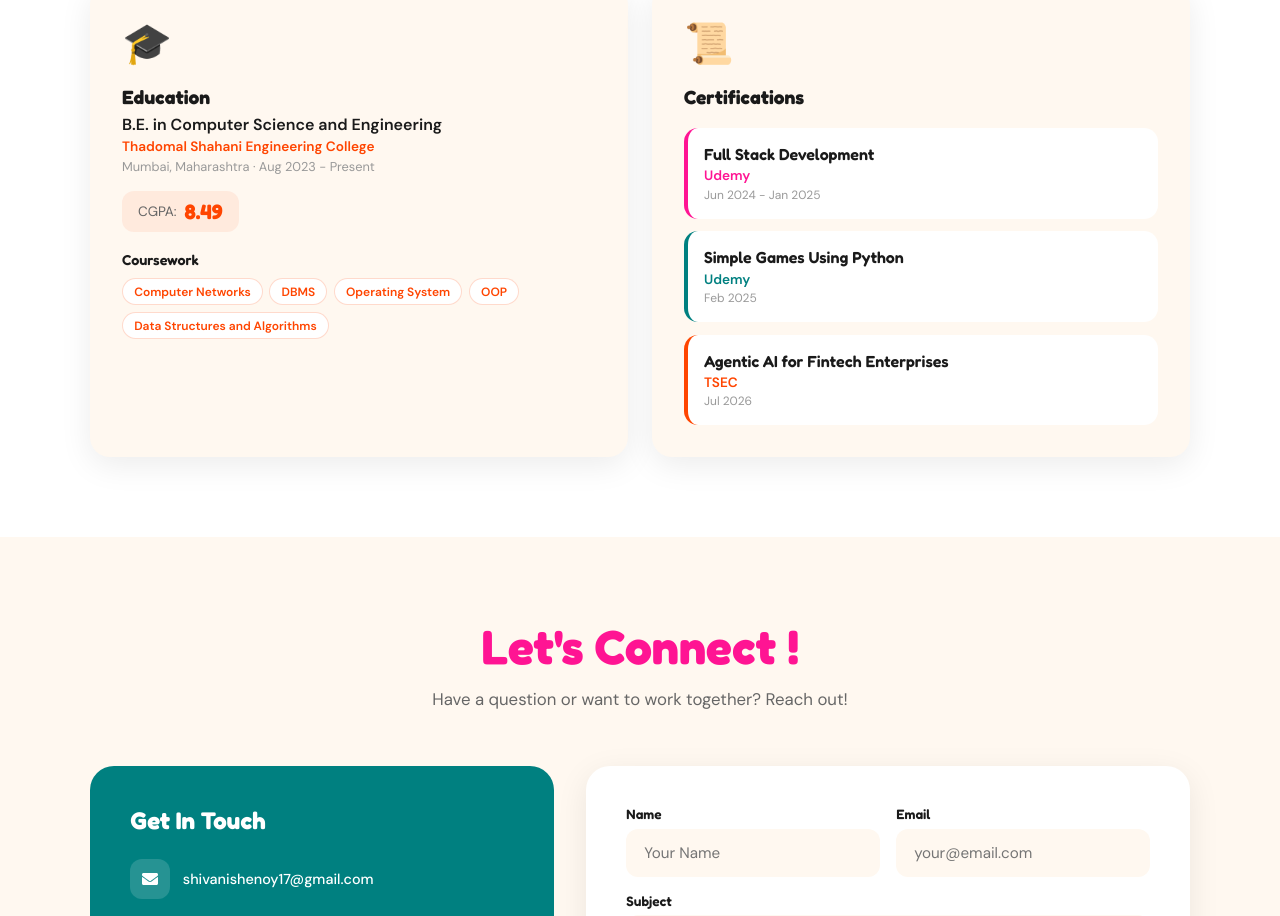
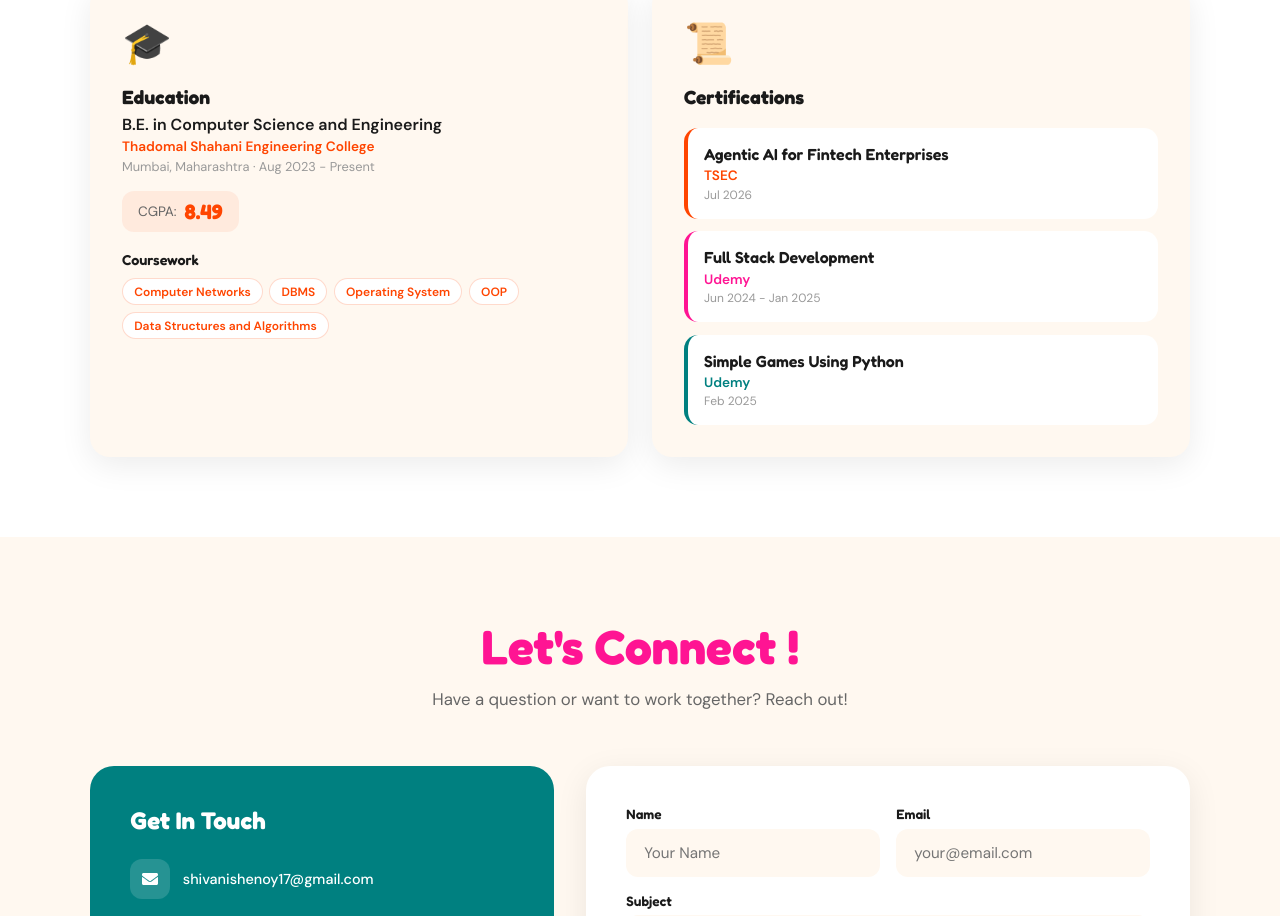
Before and after one commit to shenoyshivani/portfolio-website, a React (Vite) app in the folder client/: page / in a window 1280 px wide. Shown: the part 3720-4636 px from the top of the page. Built offline with nearby package versions, Linux system fonts and the light colour scheme.

Commit message:
Reorder certifications: Agentic AI first

```diff
--- a/client/src/components/Education.jsx
+++ b/client/src/components/Education.jsx
@@ -12,6 +12,13 @@ const education = {
 
 const certifications = [
   {
+    name: 'Agentic AI for Fintech Enterprises',
+    issuer: 'TSEC',
+    period: 'Jul 2026',
+    link: 'https://drive.google.com/file/d/1EGu3fzuSQYV8SLnNuUduT4HCOamo59eR/view?usp=sharing',
+    color: 'var(--orange)',
+  },
+  {
     name: 'Full Stack Development',
     issuer: 'Udemy',
     period: 'Jun 2024 - Jan 2025',
@@ -24,13 +31,6 @@ const certifications = [
     period: 'Feb 2025',
     link: 'https://drive.google.com/file/d/1sNJVEpaBy74FQ57jvYHeQqmS2bwPAGMa/view?usp=sharing',
     color: 'var(--teal)',
-  },
-  {
-    name: 'Agentic AI for Fintech Enterprises',
-    issuer: 'TSEC',
-    period: 'Jul 2026',
-    link: 'https://drive.google.com/file/d/1EGu3fzuSQYV8SLnNuUduT4HCOamo59eR/view?usp=sharing',
-    color: 'var(--orange)',
   },
 ]
 
```
